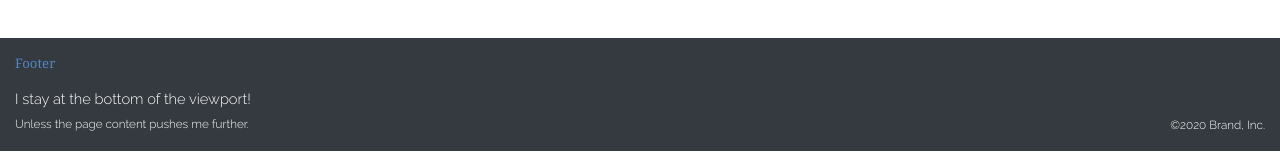
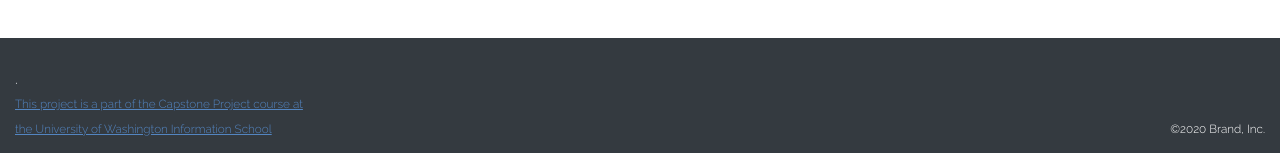
Before and after one commit to simrankota/info430ad-APi, a website: page index.html in a window 1280 px wide. Shown: the part 3319-3472 px from the top of the page. Drawn offline with nearby package versions, Linux system fonts and the light colour scheme; files whose address does not match are found by name.

Commit message:
addition

```diff
--- a/index.html
+++ b/index.html
@@ -200,19 +200,21 @@
 
 </main><!-- /.container -->
 </body>
+<!--footer here-->
 <footer class="bg-dark text-white mt-4">
     <div class="container-fluid py-3">
         <div class="row">
             <div class="col-md-3">
-                <h5>Footer</h5>
+                <h5></h5>
             </div>
             <div class="col-md-3"></div>
             <div class="col-md-3"></div>
             <div class="col-md-3"></div>
         </div>
         <div class="row">
-            <div class="col-md-6">I stay at the bottom of the viewport! <span class="small"><br>Unless the page content
-                    pushes me further.</span></div>
+            <div class="col-md-6">. <span class="small"><br>
+            <a href="https://ischool.uw.edu/capstone">This project is a part of the Capstone Project course at<br> the University of Washington Information School</a></span>
+        </div>
             <div class="col-md-3"></div>
             <div class="col-md-3 text-right small align-self-end">©2020 Brand, Inc.</div>
         </div>
```
